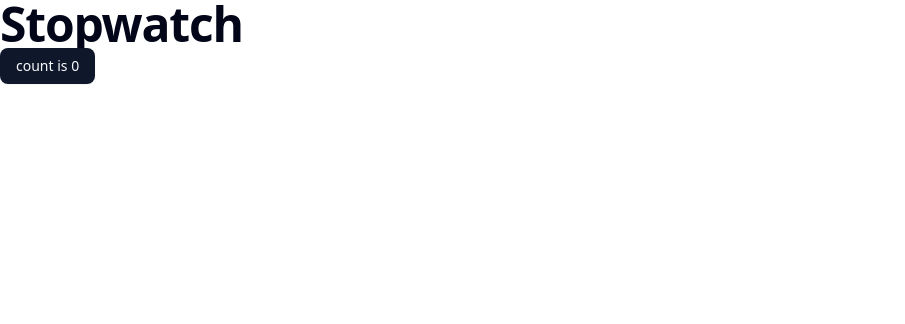
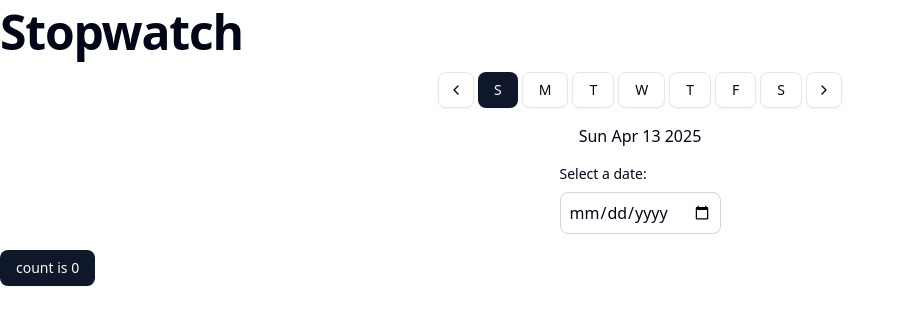
Before and after one commit to kyletreubig/stopwatch, a React (Vite) app: page / in a window 1280 px wide. Shown: the top 324 px of the page, without its empty margins (0-905 px from the left). Built offline with nearby package versions, Linux system fonts and the light colour scheme.

Commit message:
Start setting up date selection UI

```diff
--- a/package.json
+++ b/package.json
@@ -22,6 +22,7 @@
     "@tanstack/react-query": "^5.74.0",
     "class-variance-authority": "^0.7.1",
     "clsx": "^2.1.1",
+    "date-fns": "^4.1.0",
     "lucide-react": "^0.488.0",
     "react": "^19.0.0",
     "react-dom": "^19.0.0",
--- a/src/App.tsx
+++ b/src/App.tsx
@@ -1,19 +1,21 @@
 import { useState } from "react";
 
+import { DateSelection } from "./components/date-selection";
 import { Button } from "./components/ui/button";
 
 function App() {
   const [count, setCount] = useState(0);
 
   return (
-    <>
-      <h1>Stopwatch</h1>
+    <div className="container mx-auto flex h-screen flex-col gap-4">
+      <h1 className="mt-2">Stopwatch</h1>
+      <DateSelection />
       <div className="card">
         <Button onClick={() => setCount((count) => count + 1)}>
           count is {count}
         </Button>
       </div>
-    </>
+    </div>
   );
 }
 
--- /dev/null
+++ b/src/components/date-selection.tsx
@@ -0,0 +1,44 @@
+import { isEqual } from "date-fns";
+import { ChevronLeft, ChevronRight } from "lucide-react";
+
+import { useDates } from "@/hooks/use-dates";
+import { formatDate } from "@/utils/format-date";
+import { getWeekdayName } from "@/utils/get-weekday-name";
+
+import { Button } from "./ui/button";
+
+export function DateSelection() {
+  const { currentDate, datesOfWeek } = useDates();
+
+  return (
+    <div className="flex flex-col gap-4 items-center">
+      <div className="flex gap-1">
+        <Button size="icon" variant="outline">
+          <ChevronLeft />
+        </Button>
+        {datesOfWeek.map((date) => (
+          <Button
+            key={date.toString()}
+            variant={isEqual(date, currentDate) ? "default" : "outline"}
+          >
+            {getWeekdayName(date).at(0)}
+          </Button>
+        ))}
+        <Button size="icon" variant="outline">
+          <ChevronRight />
+        </Button>
+      </div>
+      <div>{formatDate(currentDate, { long: true })}</div>
+      <div className="flex flex-col gap-2">
+        <label htmlFor="date" className="text-sm font-medium">
+          Select a date:
+        </label>
+        <input
+          type="date"
+          id="date"
+          className="border border-gray-300 rounded-md p-2"
+        />
+      </div>
+    </div>
+  );
+}
--- /dev/null
+++ b/src/hooks/use-dates.ts
@@ -0,0 +1,21 @@
+import { addDays, eachDayOfInterval } from "date-fns";
+
+export function useDates() {
+  // Get the current date
+  const currentDate = new Date();
+  currentDate.setHours(0, 0, 0, 0); // Set time to midnight
+  // Get the current day of the week
+  const currentDayOfWeek = currentDate.getDay();
+  // Get the start of the week (Sunday)
+  const startOfWeek = new Date(currentDate);
+  startOfWeek.setDate(currentDate.getDate() - currentDayOfWeek);
+  // Get the dates of the week (Sunday to Saturday)
+  const datesOfWeek = eachDayOfInterval({
+    start: startOfWeek,
+    end: addDays(startOfWeek, 6),
+  });
+  return {
+    currentDate,
+    datesOfWeek,
+  };
+}
--- /dev/null
+++ b/src/utils/format-date.ts
@@ -0,0 +1,9 @@
+import { format } from "date-fns";
+
+export function formatDate(
+  date: Date,
+  { long = false }: { long?: boolean } = {},
+): string {
+  if (long) return date.toDateString();
+  return format(date, "yyyy-MM-dd");
+}
--- /dev/null
+++ b/src/utils/get-weekday-name.ts
@@ -0,0 +1,3 @@
+export function getWeekdayName(date: Date): string {
+  return date.toLocaleDateString("en-US", { weekday: "long" });
+}
```
Also changed, not shown: 1 other file (tests, documents, lock files or other folders).
